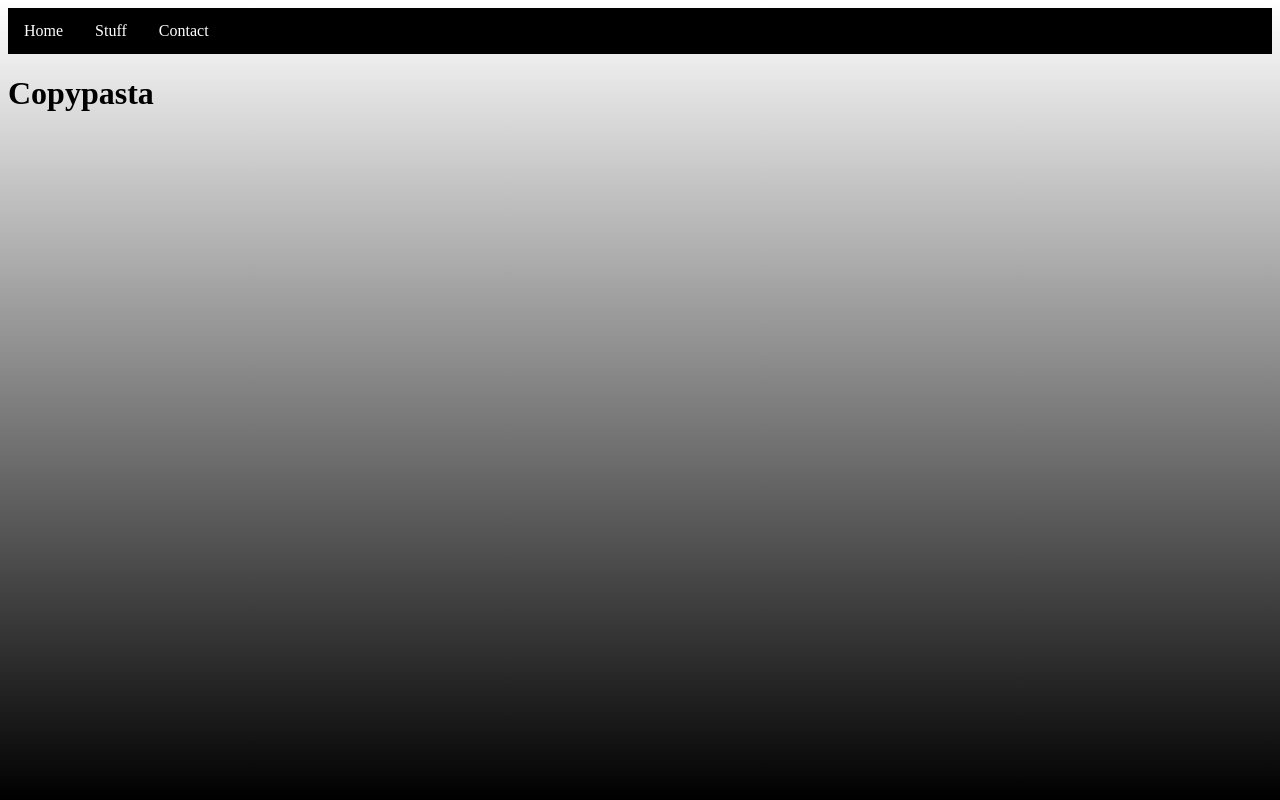
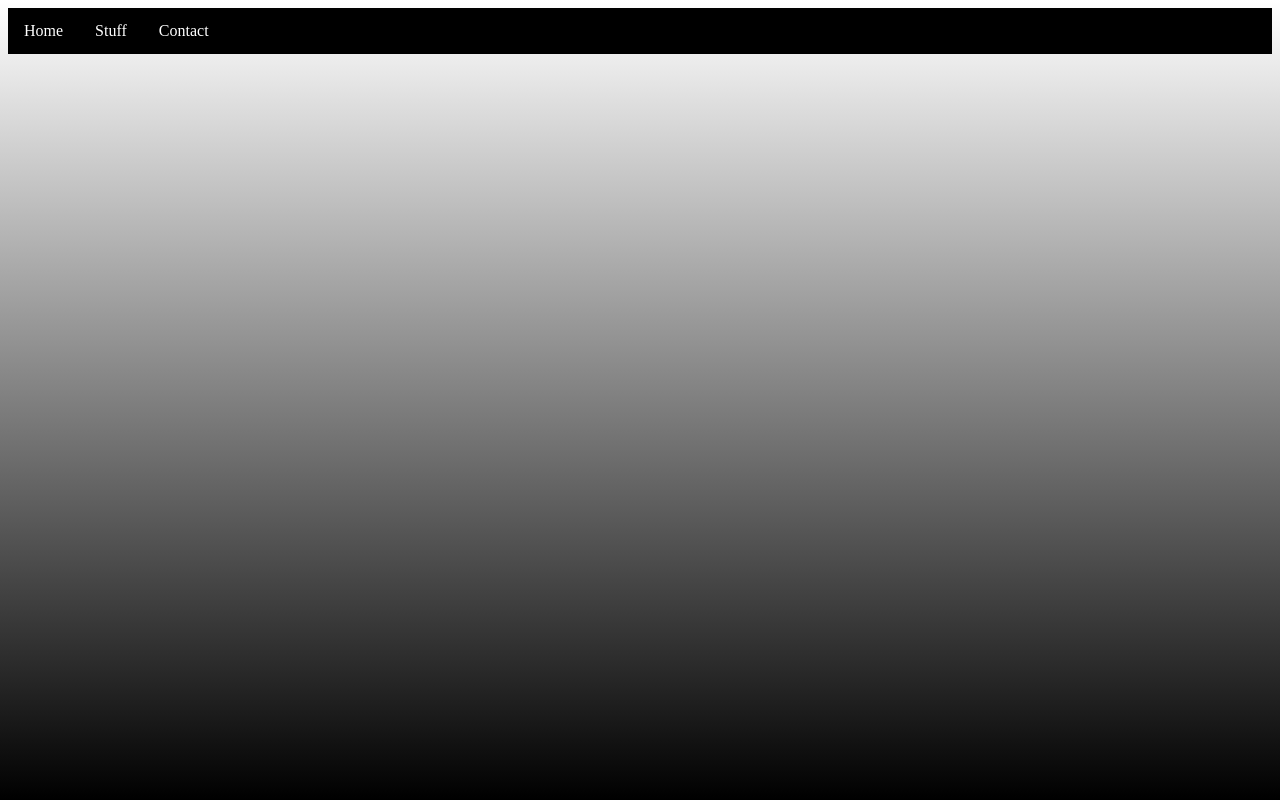
Before and after one commit to unknowwn-glitch/website, a plain HTML site: page stuff.html in a window 1280 px wide. Drawn offline with Linux system fonts and the light colour scheme.

Commit message:
Update stuff.html

```diff
--- a/stuff.html
+++ b/stuff.html
@@ -42,7 +42,7 @@
             <li><a href="contact.html">Contact</a></li>
         </ul>
 
-        <h1>Copypasta</h1>
+        <h1></h1>
         <p></p>
 
 
```
